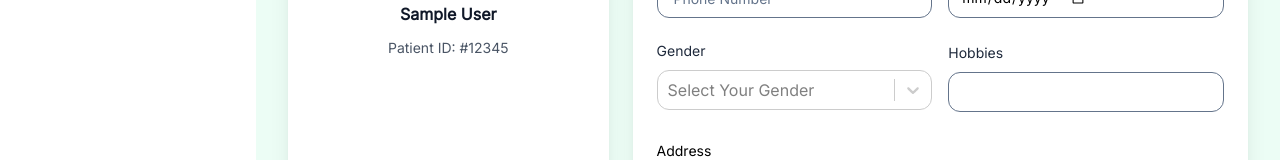
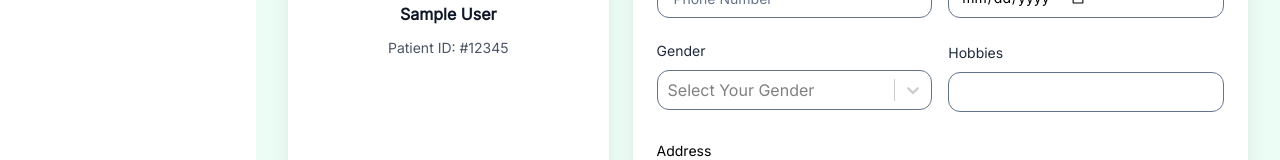
Before and after one commit to shamilEllikkal/healthConnect-frontend, a React (Vite) app: page /dashboard/profile in a window 1280 px wide. Shown: the part 406-566 px from the top of the page. Built offline with nearby package versions, Linux system fonts and the light colour scheme; no server answers; sample sign-in values are in the browser's storage.

Commit message:
gender border issue resolved

```diff
--- a/src/components/UserProfile.jsx
+++ b/src/components/UserProfile.jsx
@@ -121,7 +121,7 @@ const UserProfile = () => {
       const res = await axios.patch(`/user/update/${user.id}`, data);
       const updatedUser = { ...user, name: data.name };
       localStorage.setItem("user", JSON.stringify(updatedUser));
-      await getProfile();
+      await editProfile()
       toast.success("Profile Updated");
       console.log(res.data);
     } catch (error) {
@@ -351,11 +351,11 @@ const UserProfile = () => {
                                             : baseStyles.borderWidth,
                                           borderColor: state.isFocused
                                             ? "#069494"
-                                            : baseStyles.borderColor,
+                                            : "#64748b",
 
                                           boxShadow: "none", // sometimes needed to override focus ring
                                           "&:hover": {
-                                            borderColor: "#069494",
+                                            borderColor: "",
                                           },
                                         };
                                       },
@@ -528,7 +528,7 @@ const UserProfile = () => {
                     {/* <button onClick={onCancel} className="inline-flex items-center justify-center whitespace-nowrap rounded-2xl text-sm font-medium ring-offset-bg transition-colors focus-visible:outline-none focus-visible:ring-2 focus-visible:ring-teal focus-visible:ring-offset-2 disabled:pointer-events-none disabled:opacity-50 border border-text-muted bg-white hover:bg-bg hover:text-text h-10 px-4 py-2">
                         Cancel
                       </button> */}
-                    <div
+                    <div id="submitBtn"
                       type="submit"
                       className="inline-flex  gap-2 items-center justify-center whitespace-nowrap rounded-2xl text-sm font-medium ring-offset-bg transition-colors focus-visible:outline-none focus-visible:ring-2 focus-visible:ring-ring focus-visible:ring-offset-2 disabled:pointer-events-none disabled:opacity-50 text-white h-10 px-4 py-2 bg-teal-500 hover:bg-teal-600"
                     >
@@ -537,7 +537,7 @@ const UserProfile = () => {
                       ) : (
                         <FontAwesomeIcon icon={faFloppyDisk} />
                       )}
-                      <button>Save Changes</button>
+                      <label htmlFor="submitBtn">Save Changes</label>
                     </div>
                   </div>
                 </div>
```
